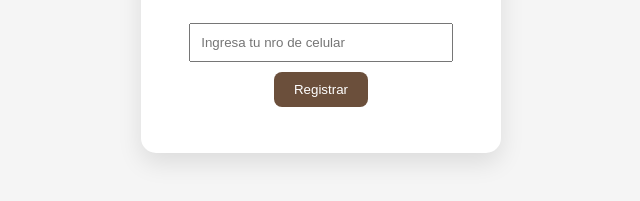
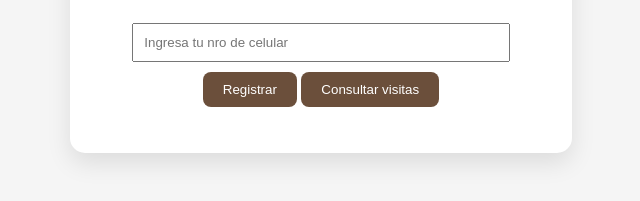
Before and after one commit to Aronsv/tarjeta-fidelizacion, a plain HTML site: page index.html in a window 1280 px wide. Shown: the part 397-598 px from the top of the page, without its empty margins (319-959 px from the left). Drawn offline with Linux system fonts and the light colour scheme.

Commit message:
Update index.html
agregar boton consultar

```diff
--- a/index.html
+++ b/index.html
@@ -13,6 +13,7 @@
 
   <input type="text" id="usuario" placeholder="Ingresa tu nro de celular">
   <button onclick="registrar()">Registrar</button>
+  <button onclick="consultar()">Consultar visitas</button>
 
   <p id="mensaje"></p>
 </div>
```
